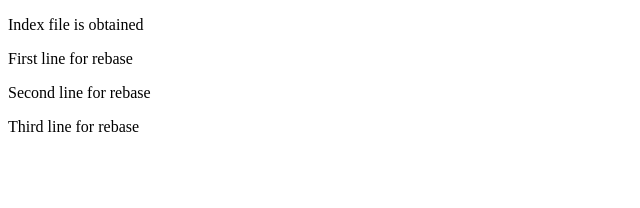
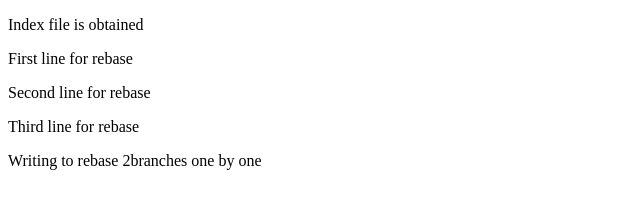
Before and after one commit to SanjayV-CSE/ass2-techademy, a plain HTML site: page index.html in a window 1280 px wide. Shown: the whole page, without its empty margins (0-640 px from the left). Drawn offline with Linux system fonts and the light colour scheme.

Commit message:
Rebase branch

```diff
--- a/index.html
+++ b/index.html
@@ -11,5 +11,6 @@
     <p>First line for rebase</p>
     <p>Second line for rebase</p>
     <p>Third line for rebase</p>
+    <p>Writing to rebase 2branches one by one</p>
 </body>
 </html>
```
Also changed, not shown: Screenshots/Git rebase/rebase - group commit.png (added), Screenshots/Git rebase/rebase -pick -squash.png (added).
